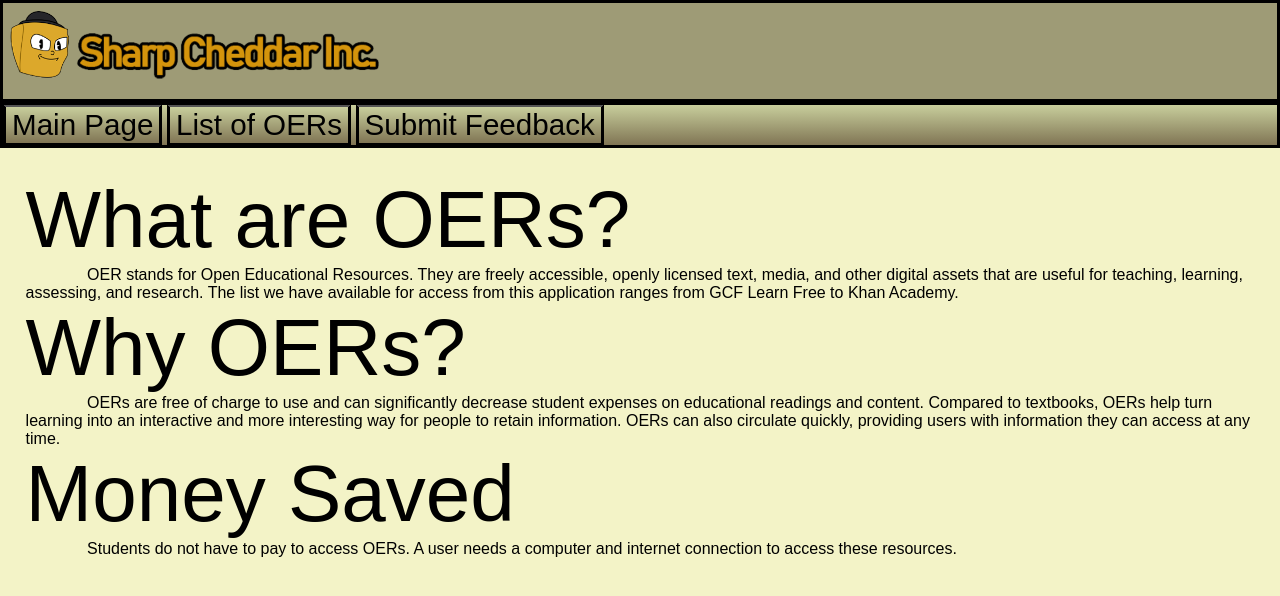
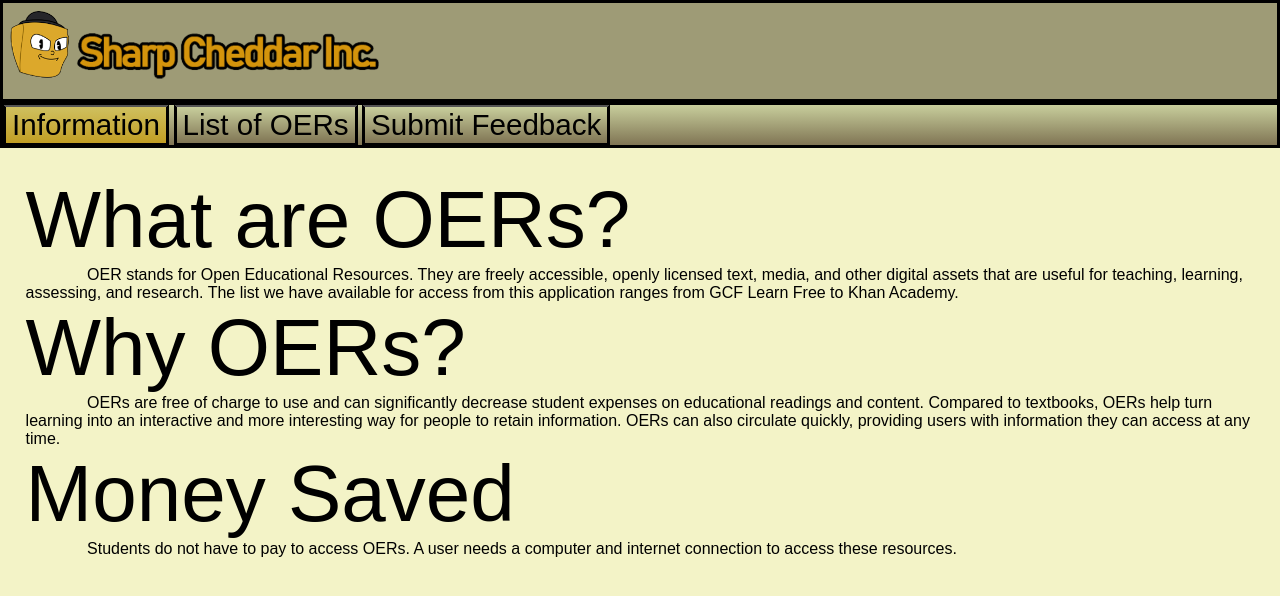
Before and after one commit to Phantasy146/PGCC-OERs, a plain HTML site: page Info.html in a window 1280 px wide. Drawn offline with Linux system fonts and the light colour scheme.

Commit message:
add new color and regarrange toolbar

```diff
--- a/Info.html
+++ b/Info.html
@@ -37,10 +37,12 @@
     </head>
     <body>
 		<div class="heading">
-			<img src="img\heading.png" height="100%"></img>
+			<a href="index.html">
+				<img src="img\heading.png" height="100%"></img>
+			</a>
 		</div>
 		<div class="tabs">
-			<a href="index.html"><button class="links">Main Page</button></a>
+			<a href="Info.html"><button class="current">Information</button></a>
 			<a href="List.html"><button class="links">List of OERs</button></a>
 			<a href="Feedback.html"><button class="links">Submit Feedback</button></a>
 		</div>
--- a/css/index.css
+++ b/css/index.css
@@ -34,7 +34,7 @@ html, body {
 	border-left: solid;
 	border-width: small;
 	border-color: black;
-	background-image: linear-gradient(to bottom, #c8ce9c, #807554);
+	background: linear-gradient(to bottom, #c8ce9c, #807554);
 	height: 100%;
 	max-width: 40%;
 }
@@ -43,7 +43,7 @@ html, body {
 	margin: 0;
 	padding: 0;
 	border-style: solid;
-	background-image: linear-gradient(to bottom, #c8ce9c, #807554);
+	background: linear-gradient(to bottom, #c8ce9c, #807554);
 }
 table {
 	border-top: solid;
@@ -93,3 +93,14 @@ table tr:first-child{
 	width: 100vw;
 	height: 81vh;
 }
+.current {
+	color: black;
+	font-size: 3.7vmin;
+	border-right: solid;
+	border-left: solid;
+	border-width: small;
+	border-color: black;
+	height: 100%;
+	max-width: 40%;
+	background: linear-gradient(to bottom, #cfc05f, #c19e24);
+}
```
Also changed, not shown: Feedback.html (+5 -3 lines), List.html (+4 -2 lines), index.html (+3 -1 lines).
